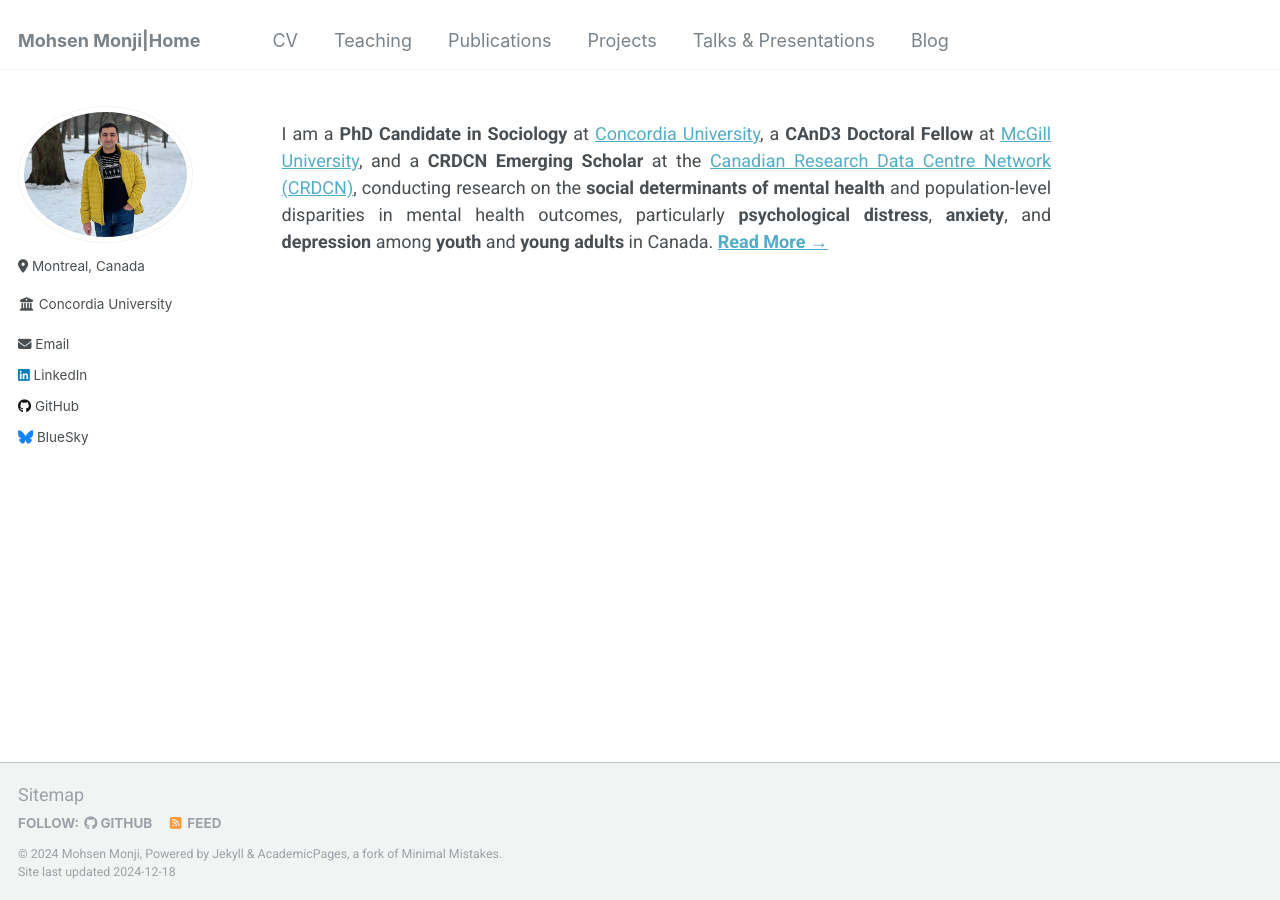
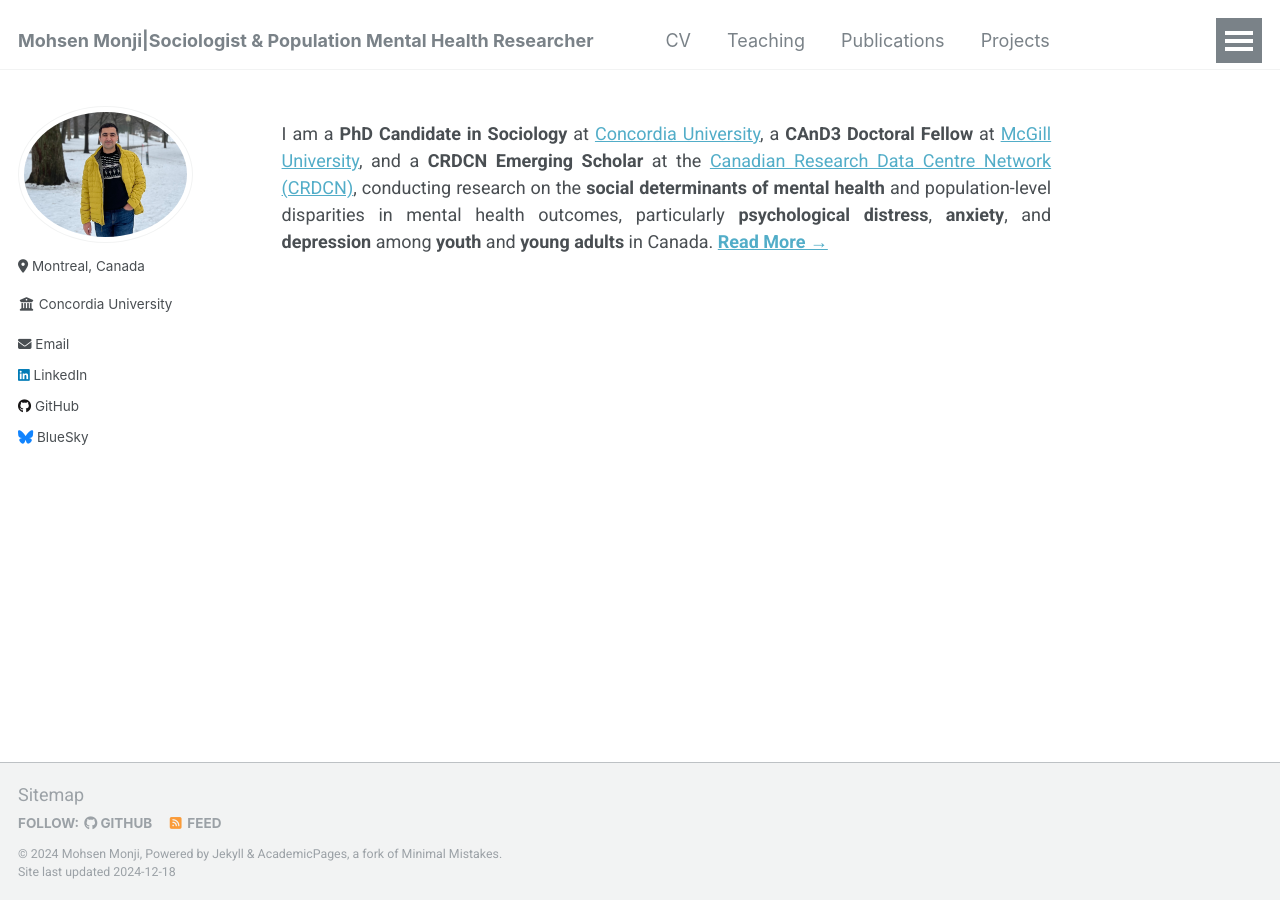
Before and after one commit to Mohsnmonji/mohsnmonji.github.io, a Jekyll site: the page built from _pages/front.md, in a window 1280 px wide. Built offline with Jekyll 4.4.1, drawn with Linux system fonts in a browser that asks for light colours.

Commit message:
Update _config.yml

```diff
--- a/_config.yml
+++ b/_config.yml
@@ -9,7 +9,7 @@
 
 # Basic Site Settings
 locale: "en-US"
-title: "Mohsen Monji|Home "
+title: "Mohsen Monji|Sociologist & Population Mental Health Researcher"
 title_separator: "-"
 name: "Mohsen Monji"
 description: "Sociologist & Population Mental Health Researcher"
```
